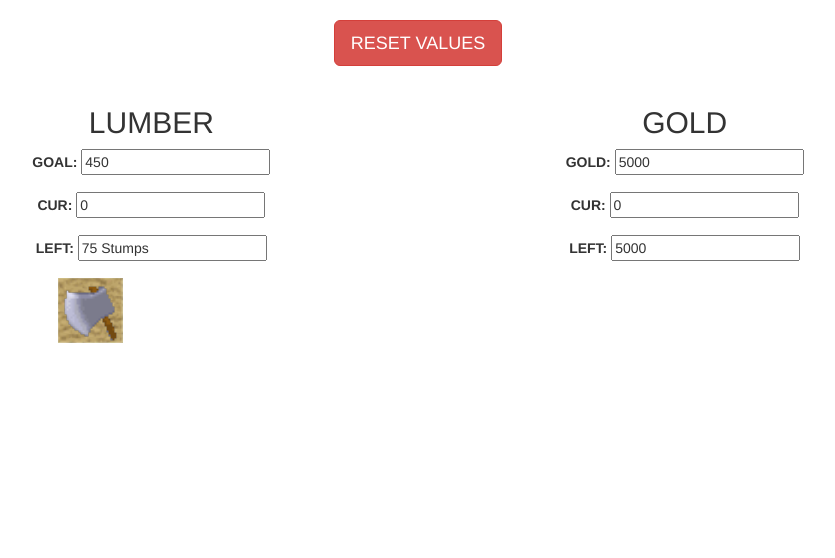
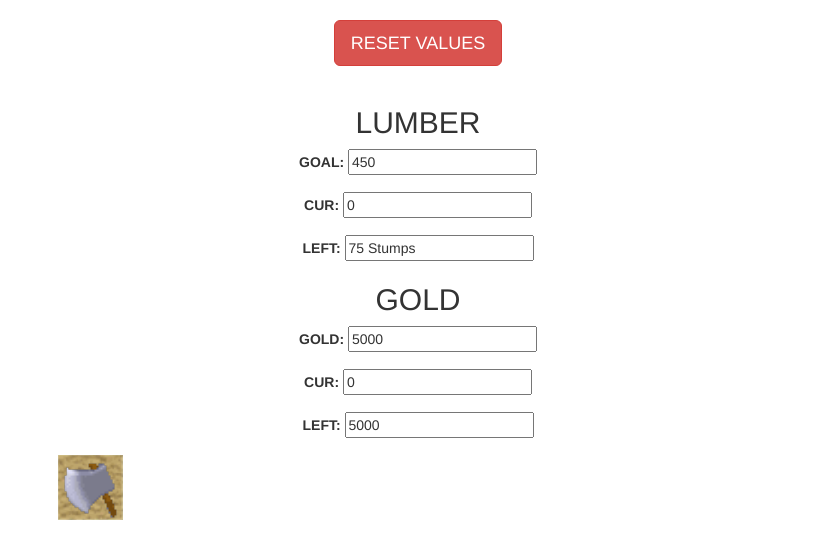
Before and after one commit to MatthewRak/MatthewRak.github.io, a plain HTML site: page index.html in a window 1280 px wide. Shown: the whole page, without its empty margins (222-1057 px from the left). Drawn offline with nearby package versions, Linux system fonts and the light colour scheme.

Commit message:
Update index.html

```diff
--- a/index.html
+++ b/index.html
@@ -11,7 +11,6 @@
   <body style="margin-top:20px" align="center">
   	<button class="btn btn-danger btn-lg" onclick="clear_all()">RESET VALUES</button>
   	<br/><br/>
-  	<div class="col-xs-5 col-xs-offset-1">
   	  	<h2>LUMBER</h2>
   	  	<div class="form-group">
   	  	  <label for="amount_lum">GOAL:</label>
@@ -25,8 +24,6 @@
   	  	  <label for="amount_lum_left">LEFT:</label>
   	  	  <input type="text" name="amount_lum_left" id="amount_lum_left" value="75 Stumps" readonly />
   	  	</div>
-  	  </div>
-  	  <div class="col-xs-5">
   	  	<h2>GOLD</h2>
   	  	<div class="form-group">
   	  	  <label for="amount_g">GOLD:</label>
@@ -40,7 +37,6 @@
   	  	  <label for="amount_g_left">LEFT:</label>
   	  	  <input type="number" name="amount_g_left" id="amount_g_left" value="5000" readonly />
   	  	</div>
-  	</div>
   	<div class="row">
   	  <div class="col-xs-6">
   	  	<img src="/images/HM64_Axe_Silver.png" onclick="add_lum(6)" />
```
